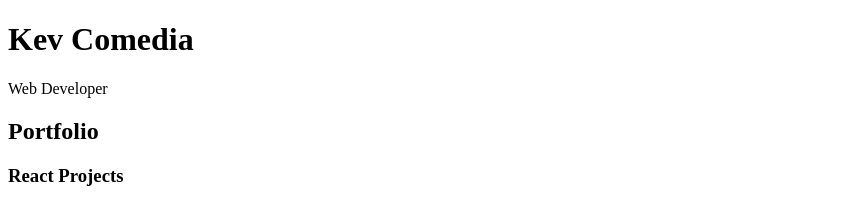
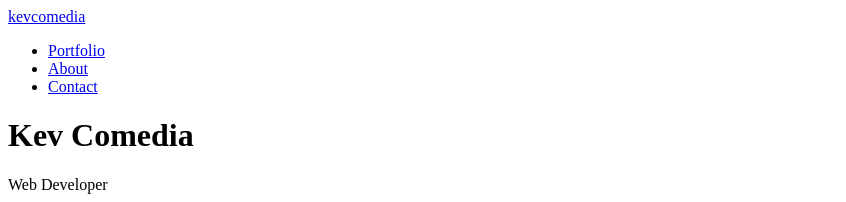
Before and after one commit to kevcomedia/kevcomedia.github.io, a plain HTML site: page index.html in a window 1280 px wide. Shown: the top 202 px of the page, without its empty margins (0-846 px from the left). Drawn offline with Linux system fonts and the light colour scheme.

Commit message:
Add page navigation

```diff
--- a/index.html
+++ b/index.html
@@ -6,13 +6,21 @@
     <title>Kev Comedia | Web Developer</title>
   </head>
   <body>
+    <header>
+      <nav>
+        <span><a href="#top">kevcomedia</a></span>
+        <ul>
+          <li><a href="#portfolio">Portfolio</a></li>
+          <li><a href="#about">About</a></li>
+          <li><a href="#contact">Contact</a></li>
+        </ul>
+      </nav>
+      <h1>Kev Comedia</h1>
+      <p>Web Developer</p>
+    </header>
+
     <main>
-      <header>
-        <h1>Kev Comedia</h1>
-        <p>Web Developer</p>
-      </header>
-
-      <section>
+      <section id="portfolio">
         <h2>Portfolio</h2>
 
         <h3>React Projects</h3>
@@ -116,7 +124,7 @@
         </ul>
       </section>
 
-      <section>
+      <section id="about">
         <h2>About Me</h2>
         <p>
           I've taken an interest in web development since I found freeCodeCamp a
@@ -127,7 +135,7 @@
         </p>
       </section>
 
-      <section>
+      <section id="contact">
         <h2>Contact</h2>
         <ul>
           <li><a href="mailto:kevcomedia@gmail.com">Email</a></li>
```
